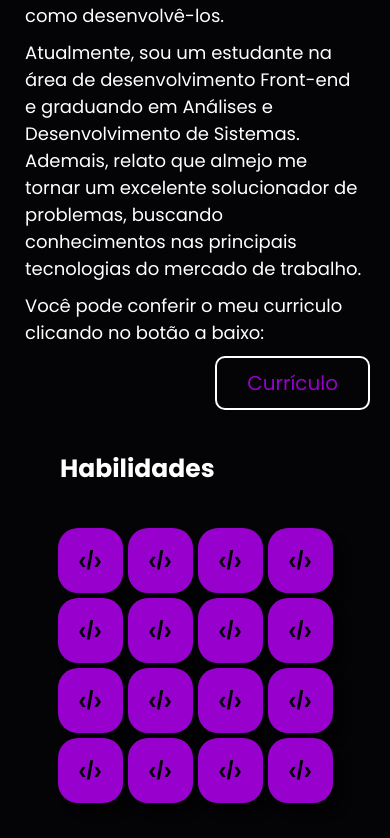
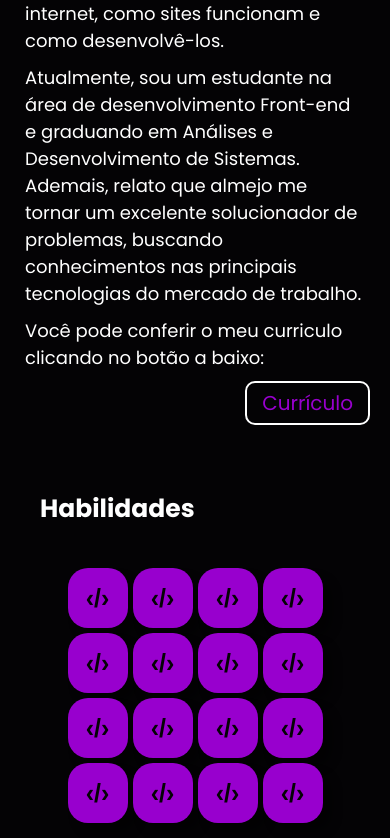
Before and after one commit to William-Dias-Marcos/Portfolio_Angular, an Angular app: page / in a window 390 px wide. Shown: the part 1159-1997 px from the top of the page. Built offline with nearby package versions, Linux system fonts and the light colour scheme; no server answers; grey boxes are pictures that could not be loaded.

Commit message:
edited style for small screens

```diff
--- a/src/app/components/about/about.component.css
+++ b/src/app/components/about/about.component.css
@@ -5,6 +5,7 @@
   align-items: center;
   margin-left: 200px;
   margin-right: 200px;
+  padding-top: 25px;
   color: #fff;
 }
 
@@ -45,6 +46,7 @@ p {
     margin-right: 0px;
   }
   .buttonCurriculum {
+    padding: 5px 15px 5px 15px;
     margin-right: 20px;
   }
 }
--- a/src/app/components/game/game.component.css
+++ b/src/app/components/game/game.component.css
@@ -1,6 +1,7 @@
 #technologies {
   margin-left: 200px;
   margin-right: 200px;
+  padding-top: 25px;
 }
 
 h3 {
@@ -79,28 +80,36 @@ h3 {
     gap: 8px;
   }
   .card {
-    width: 80px;
-    height: 80px;
+    width: 90px;
+    height: 90px;
   }
   .icon {
-    width: 50px;
+    width: 60px;
   }
   .cardBack {
     font-size: 30px;
   }
 }
 @media only screen and (max-width: 400px) {
-  #technologies {
-    margin-left: 20px;
-    margin-right: 20px;
-  }
   .gameBoard {
     margin: auto;
     gap: 5px;
   }
   .card {
-    width: 65px;
-    height: 65px;
+    width: 70px;
+    height: 70px;
+  }
+  .icon {
+    width: 45px;
+  }
+  .cardBack {
+    font-size: 25px;
+  }
+}
+@media only screen and (max-width: 400px) {
+  .card {
+    width: 60px;
+    height: 60px;
   }
   .icon {
     width: 40px;
--- a/src/app/components/header/header.component.html
+++ b/src/app/components/header/header.component.html
@@ -29,10 +29,10 @@
       </svg>
     </button>
 
-    <a href="#home">Home</a>
-    <a href="#about">Sobre mim</a>
-    <a href="#technologies">Habilidades</a>
-    <a href="#projects">Projetos</a>
+    <a href="#home" (click)="togleSidebar()">Home</a>
+    <a href="#about" (click)="togleSidebar()">Sobre mim</a>
+    <a href="#technologies" (click)="togleSidebar()">Habilidades</a>
+    <a href="#projects" (click)="togleSidebar()">Projetos</a>
   </nav>
 
   <button class="btn_icon_header btn_icon_header_2" (click)="togleSidebar()">
--- a/src/app/components/header/header.component.ts
+++ b/src/app/components/header/header.component.ts
@@ -10,6 +10,9 @@ export class HeaderComponent {
   showSidebar: boolean = false;
 
   togleSidebar() {
+    let screenWidth = window.screen.width;
+
+    if (screenWidth < 800) {
       this.showSidebar = !this.showSidebar;
       let sidebar = this.navigationHeader.nativeElement;
 
@@ -20,3 +23,4 @@ export class HeaderComponent {
       }
     }
   }
+}
--- a/src/app/components/projects/projects.component.css
+++ b/src/app/components/projects/projects.component.css
@@ -2,6 +2,7 @@
   margin-left: 200px;
   margin-right: 200px;
   margin-bottom: 30px;
+  padding-top: 25px;
   color: #fff;
 }
 h3 {
```
Lines whose indentation alone changed are shown as unchanged.
